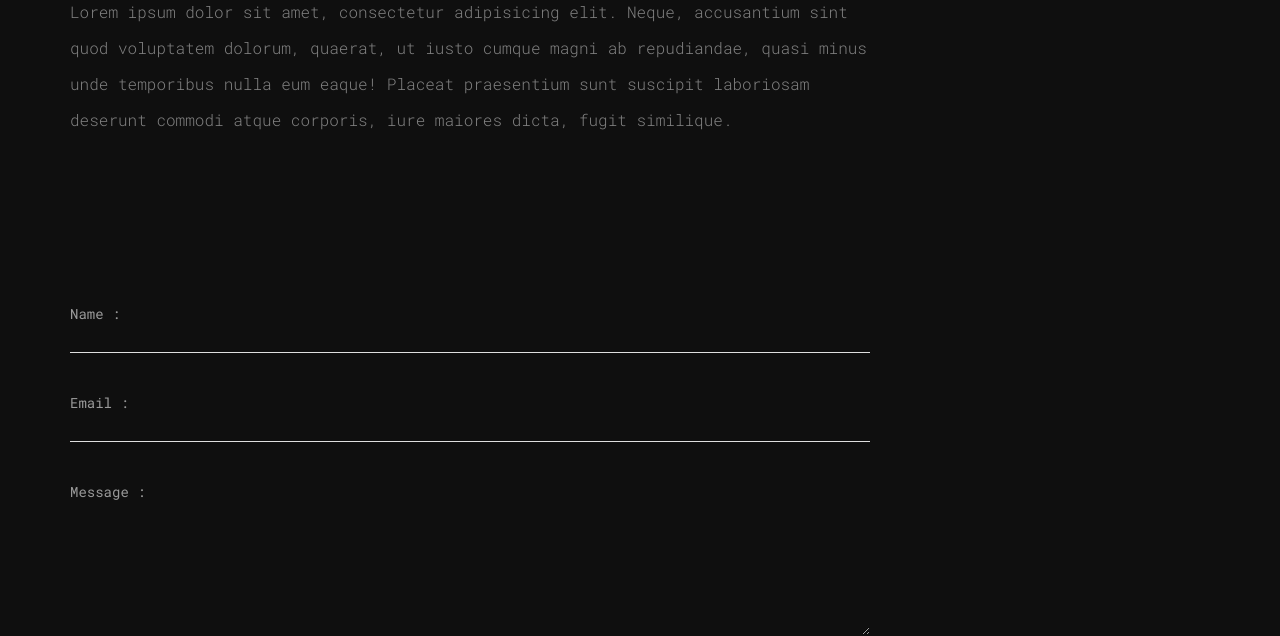
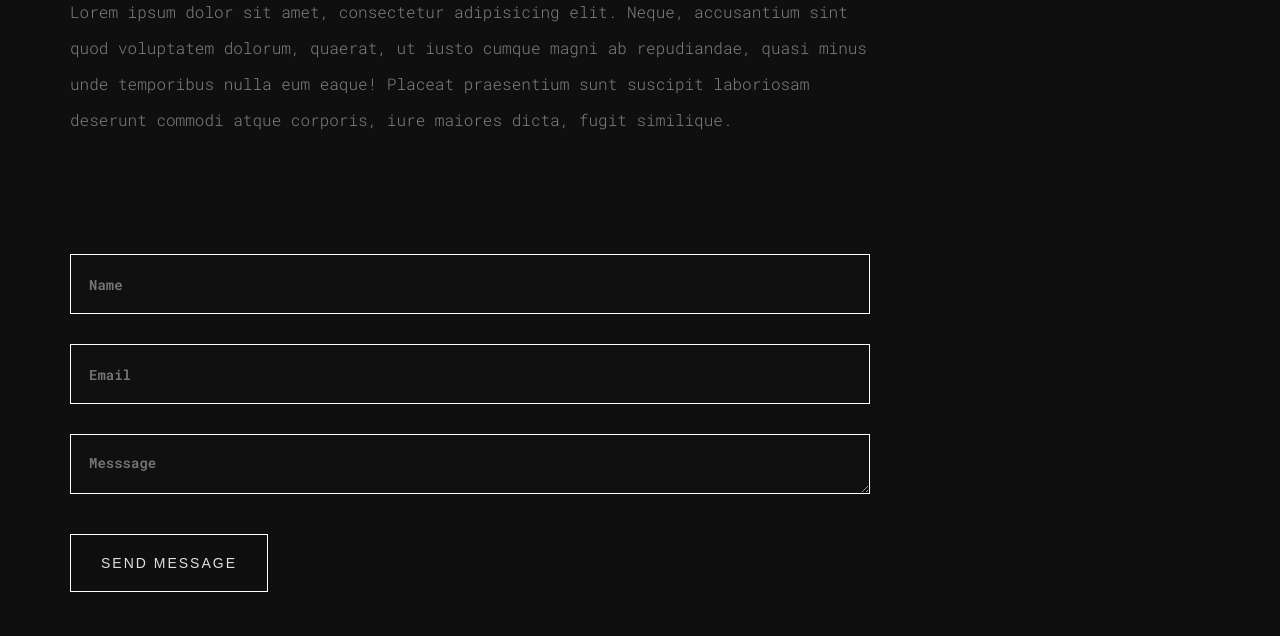
Before and after one commit to hrshainik/hrshainik.github.io, a Gatsby site: page /contact in a window 1280 px wide. Shown: the part 165-801 px from the top of the page. Built offline with nearby package versions, Linux system fonts and the light colour scheme; Gatsby itself is replaced by a stand-in of ours.

Commit message:
change input design(80% done)

```diff
--- a/src/pages/contact.js
+++ b/src/pages/contact.js
@@ -33,42 +33,57 @@ const Contact = () => {
           >
             <ul>
               <li className="wow fadeInUp" data-wow-delay="1.4s">
-                <label htmlFor="contact-name">Name :</label>
                 <div className={styles.textarea}>
                   <input
                     type="text"
+                    className={styles.input}
                     name="contact-name"
                     id="contact-name"
                     // value=""
                     required
+                    placeholder="Name"
                   />
+                  <label className={styles.label} htmlFor="contact-name">
+                    Name
+                  </label>
+                  <div className={styles.inputShadow}></div>
                 </div>
               </li>
 
               <li className="wow fadeInUp" data-wow-delay="1.6s">
-                <label htmlFor="contact-email">Email :</label>
                 <div className={styles.textarea}>
                   <input
                     type="email"
+                    className={styles.input}
                     name="contact-email"
                     id="contact-email"
                     // value=""
                     required
+                    placeholder="Email"
                   />
+                  <label className={styles.label} htmlFor="contact-email">
+                    Email
+                  </label>
+                  <div className={styles.inputShadow}></div>
                 </div>
               </li>
 
               <li className="wow fadeInUp" data-wow-delay="1.6s">
-                <label htmlFor="contact-project">Message :</label>
                 <div className={styles.textarea}>
                   <textarea
                     type="email"
+                    className={styles.input}
                     name="contact-project"
                     id="contact-project"
                     rows="6"
                     // value=""
                     required
+                    placeholder="Messsage"
                   ></textarea>
+                  <label className={styles.label} htmlFor="contact-project">
+                    Message
+                  </label>
+                  <div className={styles.inputShadow}></div>
                 </div>
               </li>
             </ul>
--- a/src/styles/contact.module.css
+++ b/src/styles/contact.module.css
@@ -8,7 +8,7 @@
 }
 
 .contactForm {
-  margin: 5% 0;
+  margin: 0 0 5% 0;
 }
 
 .contactForm ul {
@@ -18,45 +18,83 @@
 }
 
 .contactForm li {
-  padding: 10px 0;
+  margin-bottom: 30px;
 }
 
 .contactForm li:last-of-type {
   border-bottom: none;
 }
 
-.contactForm label {
-  display: block;
-  font-size: 14px;
-  color: #999;
-  margin-bottom: 8px;
+.textarea {
+  margin-bottom: 20px;
+  position: relative;
+  height: 60px;
 }
 
-.contactForm input, .contactForm textarea {
+.inputShadow {
   width: 100%;
-  padding: 0;
-  border: none;
-  resize: vertical;
-  background: transparent;
-  color: #fff;
-  font-weight: 500;
-  font-size: 16px;
+  height: 100%;
+  background-color: white;
+  position: absolute;
+}
+
+.input, .label {
+  font-size: 14px;
+  font-weight: 600;
   font-family: 'Roboto Mono';
 }
 
-input:focus {
-  outline: none;
-  border: none;
+.input {
+  position: absolute;
+  width: 100%;
+  height: 100%;
+  border: 1px solid white;
+  background-color: #101010;
+  padding: 18px;
+  resize: vertical;
+  transition: 0.3s;
+  z-index: 10;
+  color: white;
 }
 
-textarea:focus {
-  outline: none;
-  border: none;
+.input:focus {
+  outline: 0;
 }
 
-.textarea {
-  border-bottom: 1px solid #dfdfdf;
-  margin-bottom: 20px;
+.input::placeholder {
+  transition: opacity 0.5;
+}
+
+.input:focus::placeholder {
+  opacity: 0;
+  transition: 0.3s;
+}
+
+.input:focus,
+.input:not(:placeholder-shown).input:not(:focus) {
+  transform: translate(-8px, -8px);
+  padding: 28px 18px 18px;
+  border: 1px solid white;
+}
+
+.label {
+  z-index: 15;
+  opacity: 0;
+  position: absolute;
+  top: 16px;
+  left: 20px;
+  transition: 0.2s;
+  pointer-events: none;
+  text-transform: uppercase;
+  font-size: 12px;
+}
+
+.input:focus + .label,
+.input:not(:placeholder-shown).input:not(:focus) + .label {
+  opacity: 1;
+  top: 0;
+  left: 12px;
+  transition: 0.3s;
 }
 
 .send {
@@ -67,6 +105,8 @@ textarea:focus {
   font-size: 14px;
   letter-spacing: 2px;
   cursor: pointer;
+  transition: 0.3s;
+  border: 1px solid white;
 }
 
 .send:hover {
```
